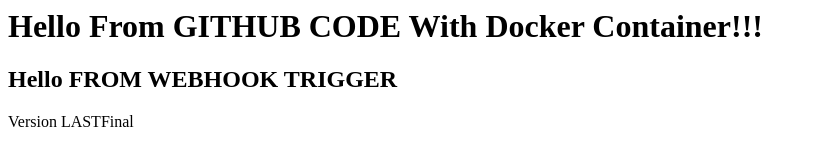
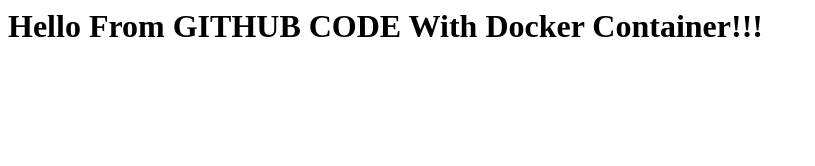
Before and after one commit to urmidas7914/myapache, a plain HTML site: page index.html in a window 1280 px wide. Shown: the whole page, without its empty margins (0-815 px from the left). Drawn offline with Linux system fonts and the light colour scheme.

Commit message:
Update index.html

```diff
--- a/index.html
+++ b/index.html
@@ -1,4 +1 @@
 <h1>Hello From GITHUB CODE With Docker Container!!!</h1>
-
-<h2>Hello FROM WEBHOOK TRIGGER</h2>
-Version LASTFinal
```
